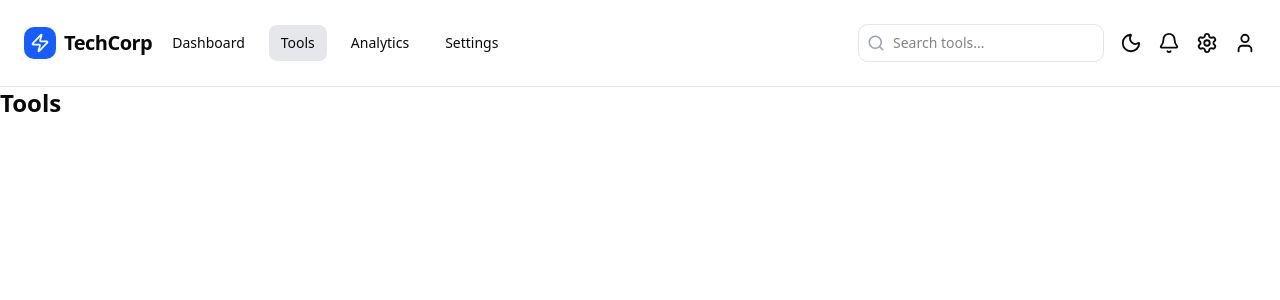
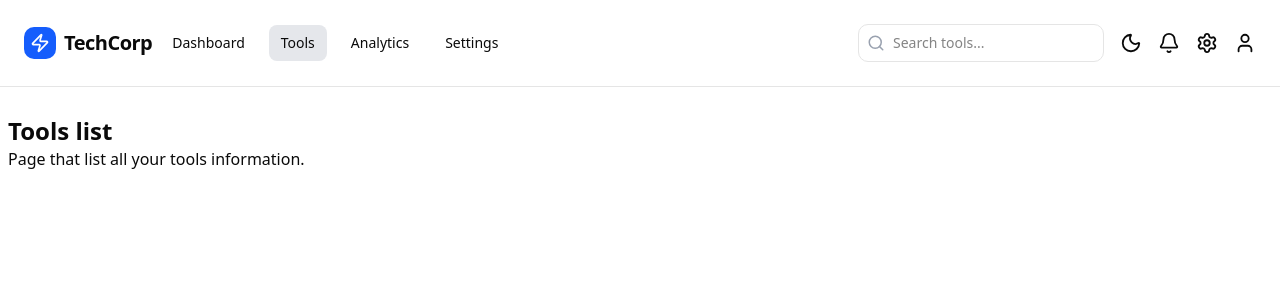
Before and after one commit to AxelFertinel/evaluationAlt, a React (Vite) app in the folder front/: page /tools in a window 1280 px wide. Shown: the top 300 px of the page. Built offline with nearby package versions, Linux system fonts and the light colour scheme.

Commit message:
création de la page tools

```diff
--- a/front/src/pages/tools/Tools.tsx
+++ b/front/src/pages/tools/Tools.tsx
@@ -1,7 +1,12 @@
 const Tools = () => {
   return (
     <>
-      <h1>Tools</h1>
+      <div className="container">
+        <div className="mb-5 mt-5">
+          <h1>Tools list</h1>
+          <p>Page that list all your tools information.</p>
+        </div>
+      </div>
     </>
   );
 };
```
